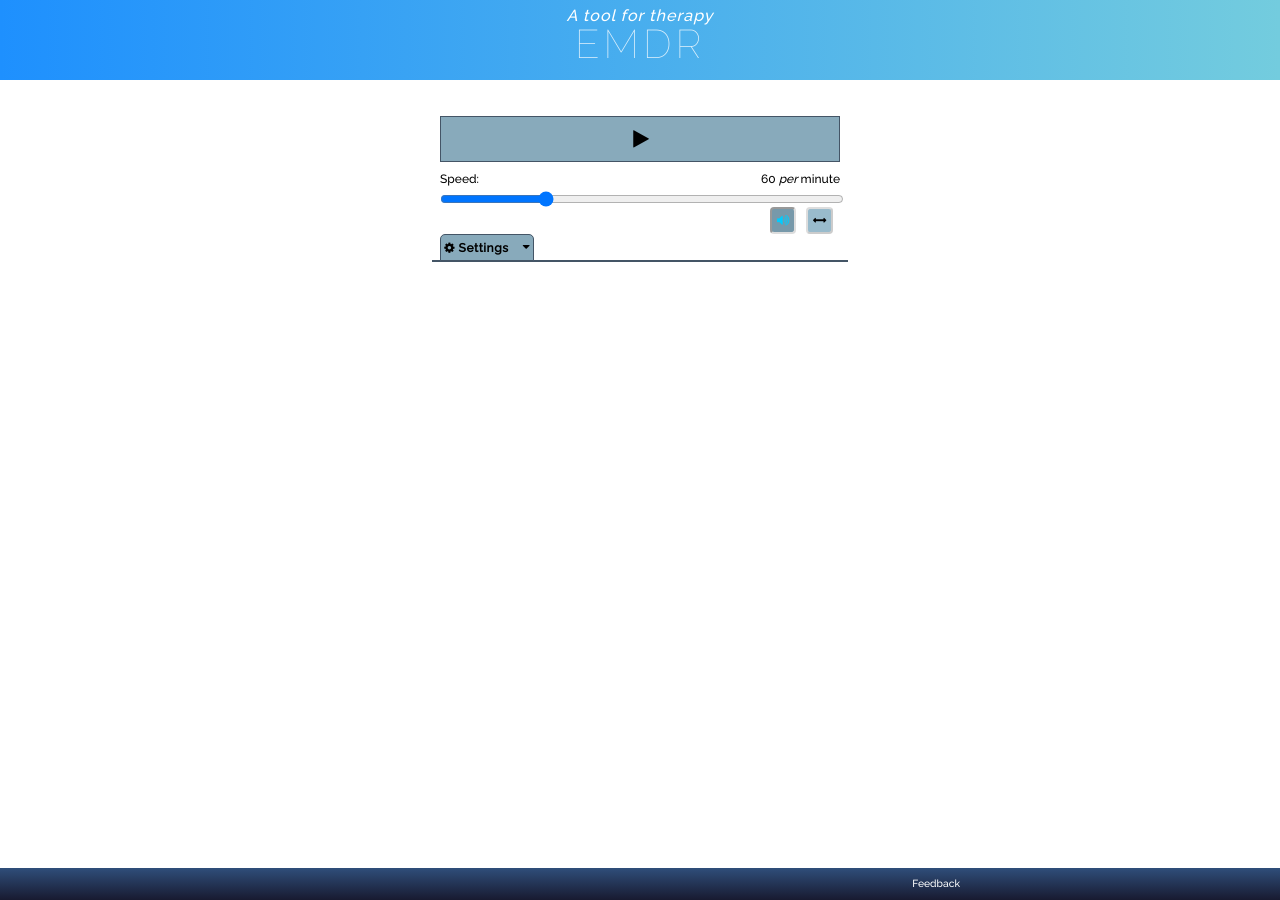
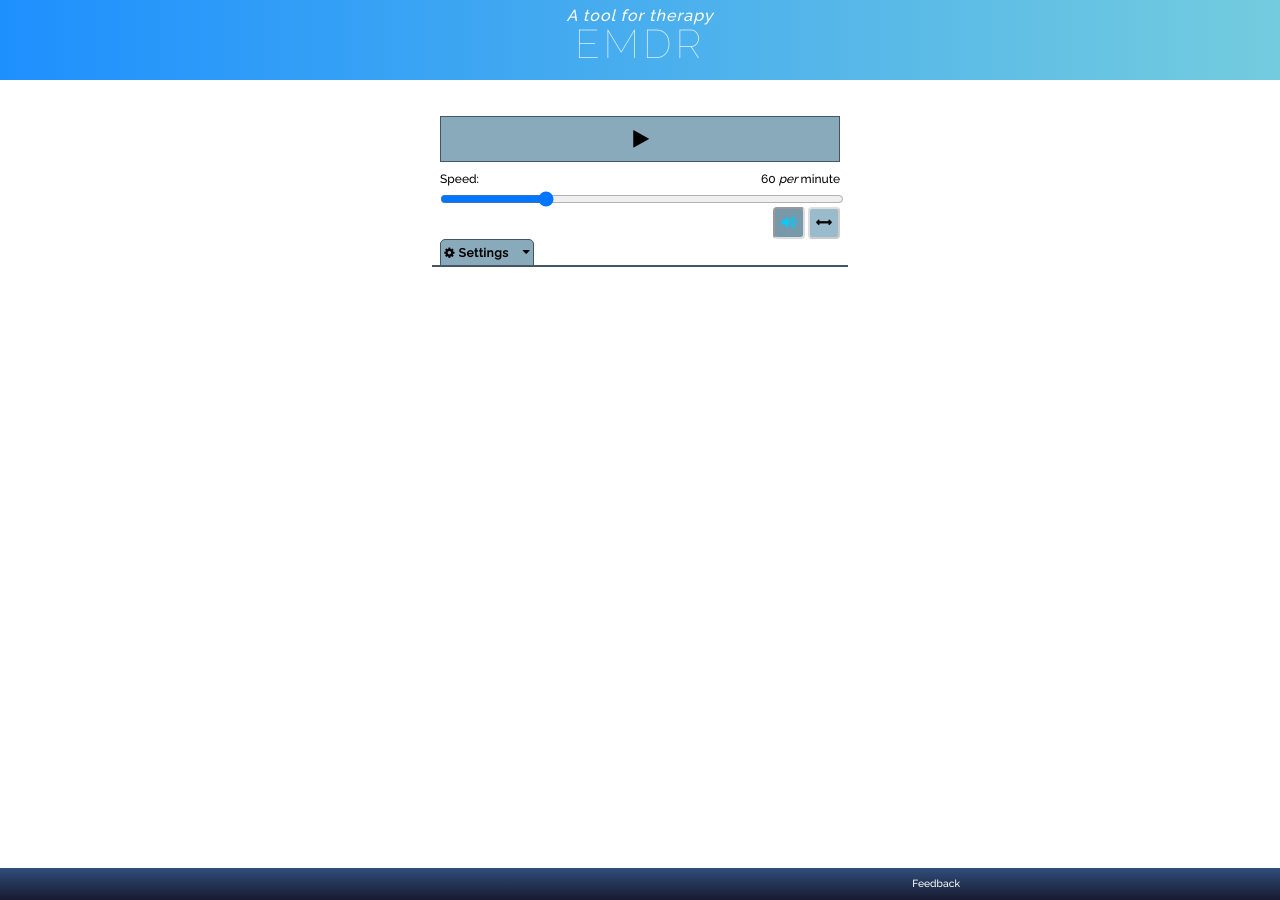
Before and after one commit to RarelyCharlie/rarelycharlie.github.io, a Jekyll site: the page built from _draft/emdr.md, in a window 1280 px wide. Built offline with Jekyll 4.4.1, drawn with Linux system fonts in a browser that asks for light colours.

Commit message:
button size

```diff
--- a/_includes/emdr.css
+++ b/_includes/emdr.css
@@ -33,8 +33,9 @@ p {margin: 0;}
 
 #onoff {margin: 0; position: relative; text-align: right;}
 #onoff button {padding: 4px; width: 2em; height: 2em; border: 2px solid #ccc; border-radius: 4px;
-	background: #9bc; margin: 0 1ex 0 0; border-top-color: #ddd; border-left-color: #ddd;
-	line-height: 0;}
+	background: #9bc; margin: 0; border-top-color: #ddd; border-left-color: #ddd;
+	font-size: 133%; line-height: 0;}
+#unmute {margin-right: 1ex;}
 #onoff button.down {background: #79a; border-color: #ddd; border-top-color: #999;
 	border-left-color: #999; color: #0cf;}
 #onoff button:disabled, #onoff button.down:disabled {background: #acc7d5; color: #888;}
```
